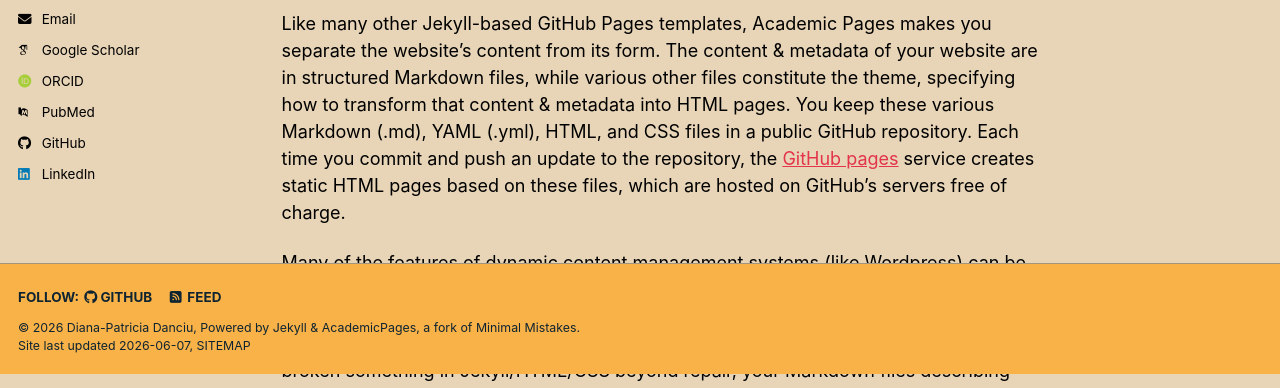
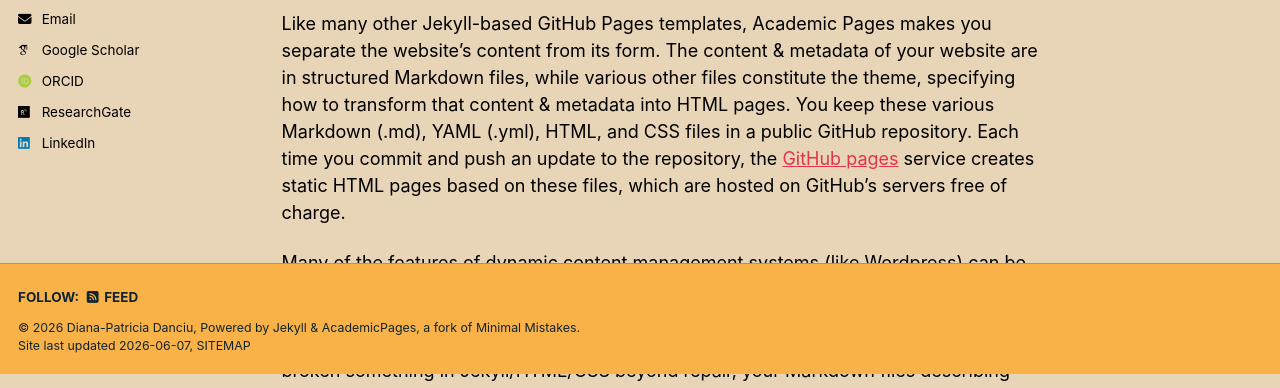
Before and after one commit to dpdanciu/dpdanciu.github.io, a Jekyll site: the page built from _pages/about.md, in a window 1280 px wide. Shown: the part 526-914 px from the top of the page. Built offline with Jekyll 4.4.1, drawn with Linux system fonts in a browser that asks for light colours; some web fonts are replaced; a script bundle is joined from its source files by our own code; library files that are not in the unit come from our copies; part of the change alters nothing that is shown.

Commit message:
Update _config.yml

```diff
--- a/_config.yml
+++ b/_config.yml
@@ -41,8 +41,8 @@ author:
   orcid            : "https://orcid.org/0000-0002-8683-3956"
   semantic         : # URL
   ssrn             : # URL
-  pubmed           : "https://www.ncbi.nlm.nih.gov/pubmed/?term=john+snow"
-  researchgate     : # URL
+  pubmed           : #"https://www.ncbi.nlm.nih.gov/pubmed/?term=john+snow"
+  researchgate     : "https://www.researchgate.net/profile/Diana-Patricia-Danciu-2?ev=hdr_xprf"
   scopus           : # URL
   zotero           : # URL
 
@@ -51,7 +51,7 @@ author:
   bitbucket        : # Username - Update with your username on the site
   codepen          : # Username
   dribbble         : # Username
-  github           : "academicpages"
+  github           : #"academicpages"
   kaggle           : # Username
   stackoverflow    : # User number or user number and name (i.e., use "1" or "1/jeff-atwood")
 
```
